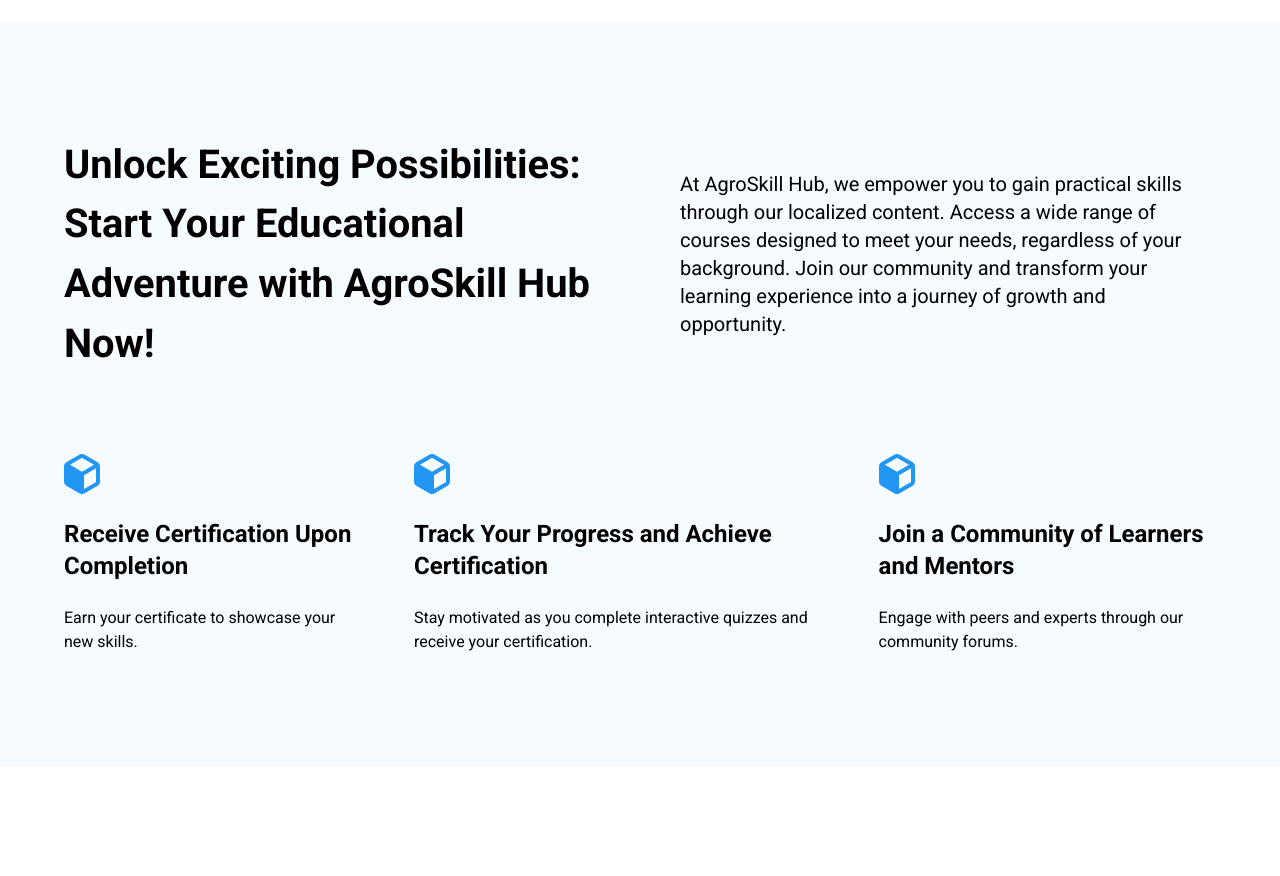
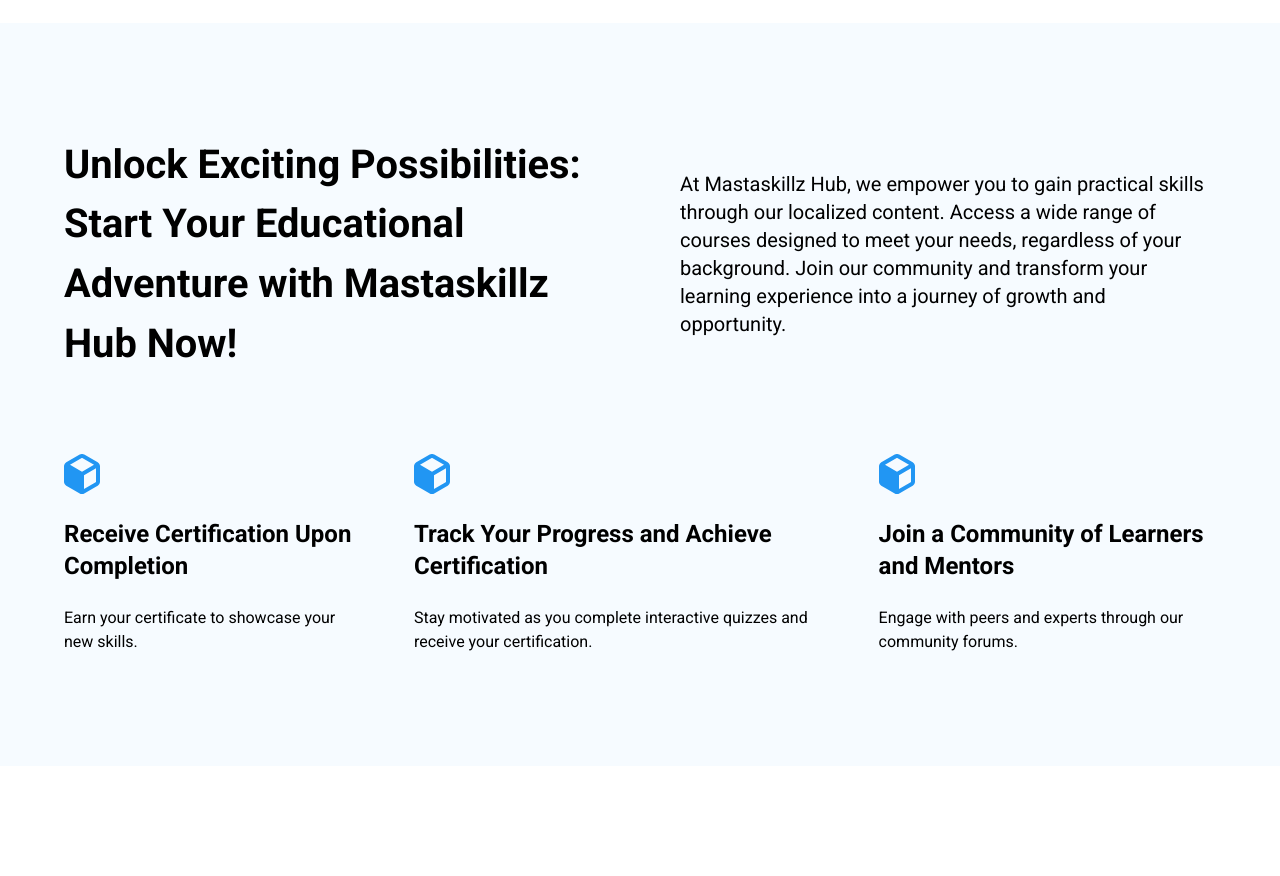
Before and after one commit to Thoobi/AgroskillHub, a React (Vite) app: page / in a window 1280 px wide. Shown: the part 2560-3436 px from the top of the page. Built offline with nearby package versions, Linux system fonts and the light colour scheme.

Commit message:
chores: changes the agroskill to mastaskillz

```diff
--- a/src/components/shared/Unlock.tsx
+++ b/src/components/shared/Unlock.tsx
@@ -23,12 +23,12 @@
         <span className="w-[616px] max-lg:w-full">
           <h2 className="text-[2.49rem] text-start font-bold">
             Unlock Exciting Possibilities: Start Your Educational Adventure with
-            AgroSkill Hub Now!
+            Mastaskillz Hub Now!
           </h2>
         </span>
         <span className="w-[616px] max-lg:w-full">
           <p className="text-xl font-normal ">
-            At AgroSkill Hub, we empower you to gain practical skills through
+            At Mastaskillz Hub, we empower you to gain practical skills through
             our localized content. Access a wide range of courses designed to
             meet your needs, regardless of your background. Join our community
             and transform your learning experience into a journey of growth and
```
